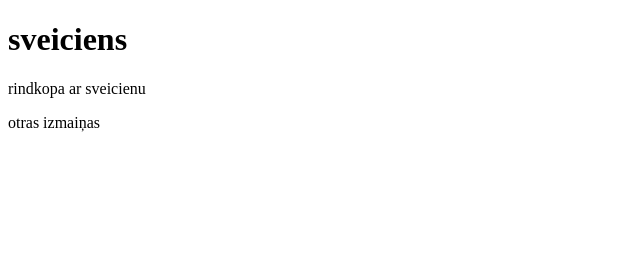
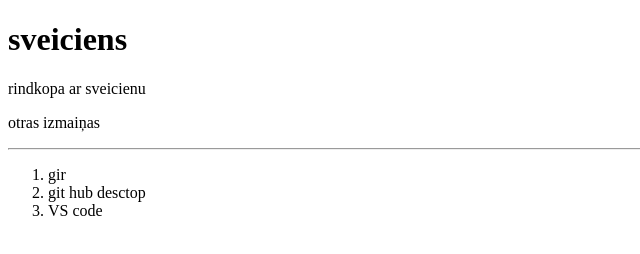
Before and after one commit to janaleonova/startit-2021-oktobris, a plain HTML site: page index.html in a window 1280 px wide. Shown: the whole page, without its empty margins (0-640 px from the left). Drawn offline with Linux system fonts and the light colour scheme.

Commit message:
Update index.html

```diff
--- a/index.html
+++ b/index.html
@@ -10,5 +10,11 @@
     <h1> sveiciens</h1>
     <p> rindkopa ar sveicienu </p>
     <p>otras izmaiņas</p>
+    <hr />
+    <ol>
+        <li>gir</li>
+        <li>git hub desctop</li>
+        <li>VS code</li>
+    </ol>
 </body>
 </html>
```
